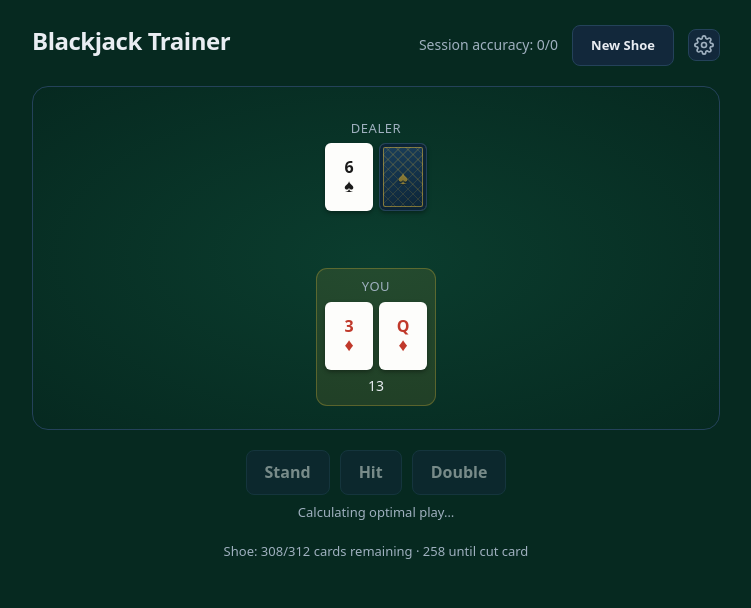
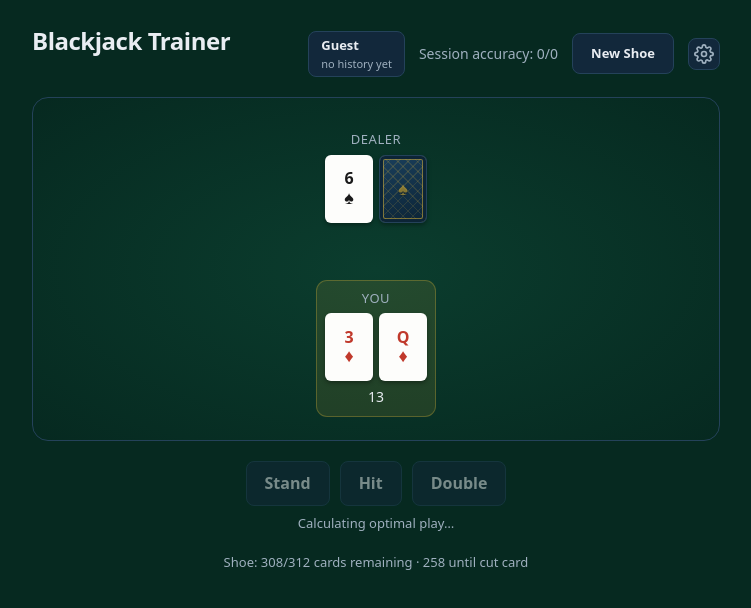
Before and after one commit to nickcifelli/blackjack, a React (Vite) app: page / in a window 1280 px wide. Shown: the top 608 px of the page, without its empty margins (264-1015 px from the left). Built offline with nearby package versions, Linux system fonts and the light colour scheme.

Commit message:
Add named player profiles with lifetime accuracy, persisted in localStorage
Lets multiple people share the trainer on one device and each track their
own accuracy over time, separate from the existing per-shoe session stats.

```diff
--- a/src/App.css
+++ b/src/App.css
@@ -34,6 +34,110 @@
 .btn-new-shoe {
   padding: 6px 12px;
   font-size: 13px;
+}
+
+.profile-switcher {
+  position: relative;
+}
+
+.btn-profile {
+  display: flex;
+  flex-direction: column;
+  align-items: flex-start;
+  gap: 1px;
+  padding: 4px 12px;
+  border: 1px solid var(--panel-border);
+  background: var(--panel);
+  color: var(--text);
+  border-radius: 8px;
+  cursor: pointer;
+  transition: background-color 0.15s ease;
+}
+
+.btn-profile:hover {
+  background: #1a3245;
+}
+
+.profile-name {
+  font-weight: 600;
+  font-size: 13px;
+}
+
+.profile-accuracy {
+  color: var(--text-dim);
+  font-size: 11px;
+}
+
+.profile-popover {
+  position: absolute;
+  top: calc(100% + 8px);
+  left: 0;
+  z-index: 10;
+  width: 220px;
+  background: var(--panel);
+  border: 1px solid var(--panel-border);
+  border-radius: 10px;
+  padding: 14px;
+  box-shadow: 0 8px 24px rgba(0, 0, 0, 0.4);
+  display: flex;
+  flex-direction: column;
+  gap: 6px;
+}
+
+.profile-option {
+  text-align: left;
+  padding: 6px 8px;
+  border: 1px solid transparent;
+  background: transparent;
+  color: var(--text);
+  border-radius: 6px;
+  cursor: pointer;
+  font-size: 14px;
+}
+
+.profile-option:hover {
+  background: #1a3245;
+}
+
+.profile-option-active {
+  border-color: var(--accent);
+  color: var(--accent);
+}
+
+.profile-add {
+  display: flex;
+  gap: 6px;
+  margin-top: 4px;
+}
+
+.profile-add input {
+  flex: 1;
+  min-width: 0;
+  padding: 6px 8px;
+  border: 1px solid var(--panel-border);
+  background: var(--felt-dark);
+  color: var(--text);
+  border-radius: 6px;
+  font-size: 13px;
+}
+
+.btn-profile-add {
+  padding: 6px 10px;
+  border: 1px solid var(--panel-border);
+  background: var(--panel);
+  color: var(--text);
+  border-radius: 6px;
+  cursor: pointer;
+  font-size: 13px;
+}
+
+.btn-profile-add:hover:not(:disabled) {
+  background: #1a3245;
+}
+
+.btn-profile-add:disabled {
+  opacity: 0.5;
+  cursor: default;
 }
 
 .settings {
--- a/src/App.tsx
+++ b/src/App.tsx
@@ -1,19 +1,28 @@
 import { useGame } from './ui/state/useGame';
+import { useProfile } from './ui/state/useProfile';
 import { Table } from './ui/components/Table';
 import { DecisionButtons } from './ui/components/DecisionButtons';
 import { ResultsPanel } from './ui/components/ResultsPanel';
 import { SessionStats } from './ui/components/SessionStats';
 import { SettingsPanel } from './ui/components/SettingsPanel';
+import { ProfileSwitcher } from './ui/components/ProfileSwitcher';
 import './App.css';
 
 function App() {
-  const game = useGame();
+  const profile = useProfile();
+  const game = useGame(undefined, profile.recordDecision);
 
   return (
     <div className="app">
       <header className="app-header">
         <h1>Blackjack Trainer</h1>
         <div className="app-header-right">
+          <ProfileSwitcher
+            activeProfile={profile.activeProfile}
+            profiles={profile.profiles}
+            stats={profile.stats}
+            onSwitch={profile.switchProfile}
+          />
           <SessionStats correct={game.sessionStats.correct} total={game.sessionStats.total} />
           <button type="button" className="btn btn-new-shoe" onClick={game.newShoe}>
             New Shoe
--- /dev/null
+++ b/src/ui/components/ProfileSwitcher.tsx
@@ -0,0 +1,84 @@
+import { useEffect, useRef, useState } from 'react';
+import type { ProfileStats } from '../state/profileStore';
+
+interface ProfileSwitcherProps {
+  activeProfile: string;
+  profiles: string[];
+  stats: ProfileStats;
+  onSwitch: (name: string) => void;
+}
+
+export function ProfileSwitcher({ activeProfile, profiles, stats, onSwitch }: ProfileSwitcherProps) {
+  const [open, setOpen] = useState(false);
+  const [newName, setNewName] = useState('');
+  const containerRef = useRef<HTMLDivElement | null>(null);
+
+  useEffect(() => {
+    if (!open) return;
+    const handlePointerDown = (event: MouseEvent) => {
+      if (containerRef.current && !containerRef.current.contains(event.target as Node)) {
+        setOpen(false);
+      }
+    };
+    document.addEventListener('mousedown', handlePointerDown);
+    return () => document.removeEventListener('mousedown', handlePointerDown);
+  }, [open]);
+
+  const pct = stats.total > 0 ? (stats.correct / stats.total) * 100 : 0;
+
+  const addProfile = () => {
+    const trimmed = newName.trim();
+    if (!trimmed) return;
+    onSwitch(trimmed);
+    setNewName('');
+  };
+
+  return (
+    <div className="profile-switcher" ref={containerRef}>
+      <button type="button" className="btn-profile" aria-expanded={open} onClick={() => setOpen((o) => !o)}>
+        <span className="profile-name">{activeProfile}</span>
+        <span className="profile-accuracy">
+          {stats.total > 0 ? `${pct.toFixed(0)}% lifetime (${stats.correct}/${stats.total})` : 'no history yet'}
+        </span>
+      </button>
+
+      {open && (
+        <div className="profile-popover">
+          <div className="settings-title">Switch player</div>
+          {profiles.map((name) => (
+            <button
+              key={name}
+              type="button"
+              className={`profile-option${name === activeProfile ? ' profile-option-active' : ''}`}
+              onClick={() => {
+                onSwitch(name);
+                setOpen(false);
+              }}
+            >
+              {name}
+            </button>
+          ))}
+          <form
+            className="profile-add"
+            onSubmit={(e) => {
+              e.preventDefault();
+              addProfile();
+              setOpen(false);
+            }}
+          >
+            <input
+              type="text"
+              placeholder="New player name"
+              value={newName}
+              onChange={(e) => setNewName(e.target.value)}
+              maxLength={24}
+            />
+            <button type="submit" className="btn-profile-add" disabled={!newName.trim()}>
+              Add
+            </button>
+          </form>
+        </div>
+      )}
+    </div>
+  );
+}
--- /dev/null
+++ b/src/ui/state/profileStore.ts
@@ -0,0 +1,61 @@
+/**
+ * Lifetime per-player stats, persisted to localStorage under a single key.
+ * Split into pure data transforms (testable without a DOM) and thin
+ * load/save I/O around them.
+ */
+
+export interface ProfileStats {
+  correct: number;
+  total: number;
+}
+
+export interface ProfileData {
+  activeProfile: string | null;
+  profiles: Record<string, ProfileStats>;
+}
+
+export const EMPTY_PROFILE_DATA: ProfileData = { activeProfile: null, profiles: {} };
+
+const ZERO_STATS: ProfileStats = { correct: 0, total: 0 };
+
+export function withProfile(data: ProfileData, name: string): ProfileData {
+  if (data.profiles[name]) return data;
+  return { ...data, profiles: { ...data.profiles, [name]: { ...ZERO_STATS } } };
+}
+
+export function withActiveProfile(data: ProfileData, name: string): ProfileData {
+  return { ...withProfile(data, name), activeProfile: name };
+}
+
+export function withRecordedDecision(data: ProfileData, name: string, correct: boolean): ProfileData {
+  const current = data.profiles[name] ?? ZERO_STATS;
+  return {
+    ...data,
+    profiles: {
+      ...data.profiles,
+      [name]: { correct: current.correct + (correct ? 1 : 0), total: current.total + 1 },
+    },
+  };
+}
+
+const STORAGE_KEY = 'blackjack-trainer:profiles';
+
+export function loadProfileData(): ProfileData {
+  try {
+    const raw = localStorage.getItem(STORAGE_KEY);
+    if (!raw) return EMPTY_PROFILE_DATA;
+    const parsed = JSON.parse(raw);
+    if (!parsed || typeof parsed.profiles !== 'object') return EMPTY_PROFILE_DATA;
+    return parsed as ProfileData;
+  } catch {
+    return EMPTY_PROFILE_DATA;
+  }
+}
+
+export function saveProfileData(data: ProfileData): void {
+  try {
+    localStorage.setItem(STORAGE_KEY, JSON.stringify(data));
+  } catch {
+    // localStorage unavailable (private mode, quota, disabled) — stats just won't persist
+  }
+}
--- a/src/ui/state/useGame.ts
+++ b/src/ui/state/useGame.ts
@@ -21,7 +21,7 @@ function useForceUpdate() {
 /** Real-time gap between the dealer's hole card flip and each subsequent hit, so the reveal doesn't snap in instantly. */
 const DEALER_REVEAL_INTERVAL_MS = 900;
 
-export function useGame(rules: RuleConfig = DEFAULT_RULES) {
+export function useGame(rules: RuleConfig = DEFAULT_RULES, onDecision?: (correct: boolean) => void) {
   const roundRef = useRef<GameRound | null>(null);
   const simRef = useRef<SimulationClient | null>(null);
   const evalTokenRef = useRef(0);
@@ -168,8 +168,10 @@ export function useGame(rules: RuleConfig = DEFAULT_RULES) {
     (action: Action) => {
       if (!pendingResults) return;
       const bestAction = pickBestAction(pendingResults);
-      setFeedback({ action, results: pendingResults, bestAction, correct: action === bestAction });
-      setSessionStats((s) => ({ correct: s.correct + (action === bestAction ? 1 : 0), total: s.total + 1 }));
+      const correct = action === bestAction;
+      setFeedback({ action, results: pendingResults, bestAction, correct });
+      setSessionStats((s) => ({ correct: s.correct + (correct ? 1 : 0), total: s.total + 1 }));
+      onDecision?.(correct);
 
       round.applyAction(action);
       forceUpdate();
@@ -181,7 +183,7 @@ export function useGame(rules: RuleConfig = DEFAULT_RULES) {
         revealDealerCardsProgressively(1, round.dealerCards.length);
       }
     },
-    [round, pendingResults, forceUpdate, startEvaluationForCurrentDecision, revealDealerCardsProgressively],
+    [round, pendingResults, forceUpdate, startEvaluationForCurrentDecision, revealDealerCardsProgressively, onDecision],
   );
 
   const dealerCardsVisible = round.dealerCards.slice(0, dealerRevealCount);
--- /dev/null
+++ b/src/ui/state/useProfile.ts
@@ -0,0 +1,45 @@
+import { useCallback, useMemo, useState } from 'react';
+import {
+  loadProfileData,
+  saveProfileData,
+  withActiveProfile,
+  withRecordedDecision,
+  type ProfileData,
+  type ProfileStats,
+} from './profileStore';
+
+const DEFAULT_PROFILE_NAME = 'Guest';
+
+function initialData(): ProfileData {
+  const loaded = loadProfileData();
+  const data = withActiveProfile(loaded, loaded.activeProfile ?? DEFAULT_PROFILE_NAME);
+  if (data !== loaded) saveProfileData(data);
+  return data;
+}
+
+export function useProfile() {
+  const [data, setData] = useState(initialData);
+
+  const switchProfile = useCallback((name: string) => {
+    setData((prev) => {
+      const next = withActiveProfile(prev, name);
+      saveProfileData(next);
+      return next;
+    });
+  }, []);
+
+  const recordDecision = useCallback((correct: boolean) => {
+    setData((prev) => {
+      if (!prev.activeProfile) return prev;
+      const next = withRecordedDecision(prev, prev.activeProfile, correct);
+      saveProfileData(next);
+      return next;
+    });
+  }, []);
+
+  const activeProfile = data.activeProfile ?? DEFAULT_PROFILE_NAME;
+  const stats: ProfileStats = data.profiles[activeProfile] ?? { correct: 0, total: 0 };
+  const profiles = useMemo(() => Object.keys(data.profiles).sort((a, b) => a.localeCompare(b)), [data.profiles]);
+
+  return { activeProfile, profiles, stats, switchProfile, recordDecision };
+}
```
Also changed, not shown: 1 other file (tests, documents, lock files or other folders).
